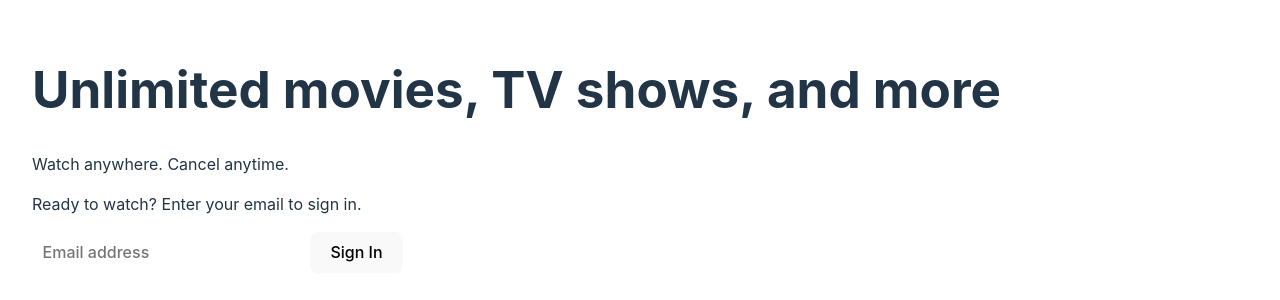
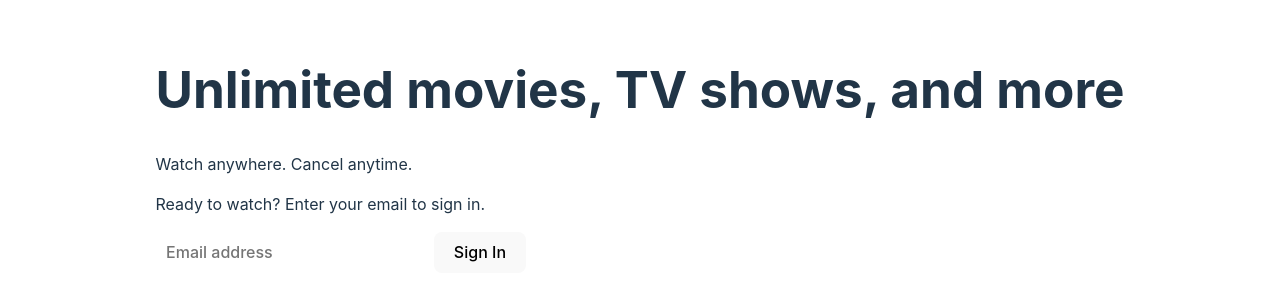
Before and after one commit to tiffbacher/Webflix, a React (Vite) app: page / in a window 1280 px wide. Shown: the part 282-582 px from the top of the page. Built offline with nearby package versions, Linux system fonts and the light colour scheme.

Commit message:
Update CSS for sign-in

```diff
--- a/src/index.css
+++ b/src/index.css
@@ -12,6 +12,10 @@
   -webkit-font-smoothing: antialiased;
   -moz-osx-font-smoothing: grayscale;
   -webkit-text-size-adjust: 100%;
+
+  display: flex;
+  align-items: center;
+  justify-content: center;
 }
 
 a {
@@ -38,10 +42,14 @@ h1 {
   line-height: 1.1;
 }
 
+h2 {
+  margin-top: 0;
+}
+
 input {
   border-radius: 8px;
   border: 1px solid transparent;
-  padding: 0.55em .6em;
+  padding: 0.6em .6em;
   font-size: 1em;
   font-weight: 500;
   font-family: inherit;
@@ -69,6 +77,23 @@ button:focus-visible {
   outline: 4px auto -webkit-focus-ring-color;
 }
 
+form {
+  background-color: rgb(255, 255, 255, .025);
+  padding: 2em;
+  display: flex;
+  flex-direction: column;
+  border-radius: 8px;
+}
+
+form>input {
+  margin-bottom: .5em;
+}
+
+form>input[type=submit] {
+  margin-top: 2em;
+  background-color: rgb(186, 13, 13);
+}
+
 @media (prefers-color-scheme: light) {
   :root {
     color: #213547;
```
